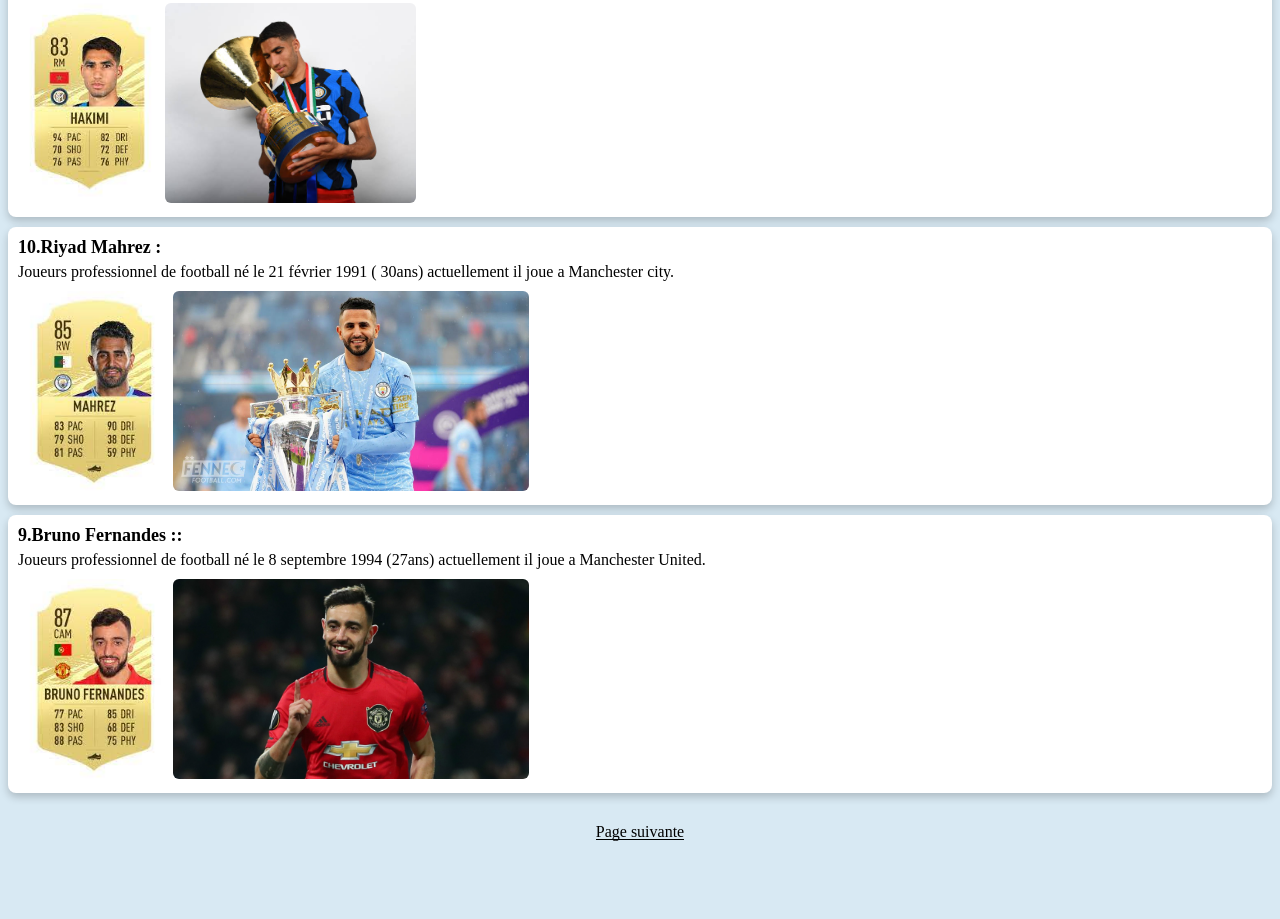
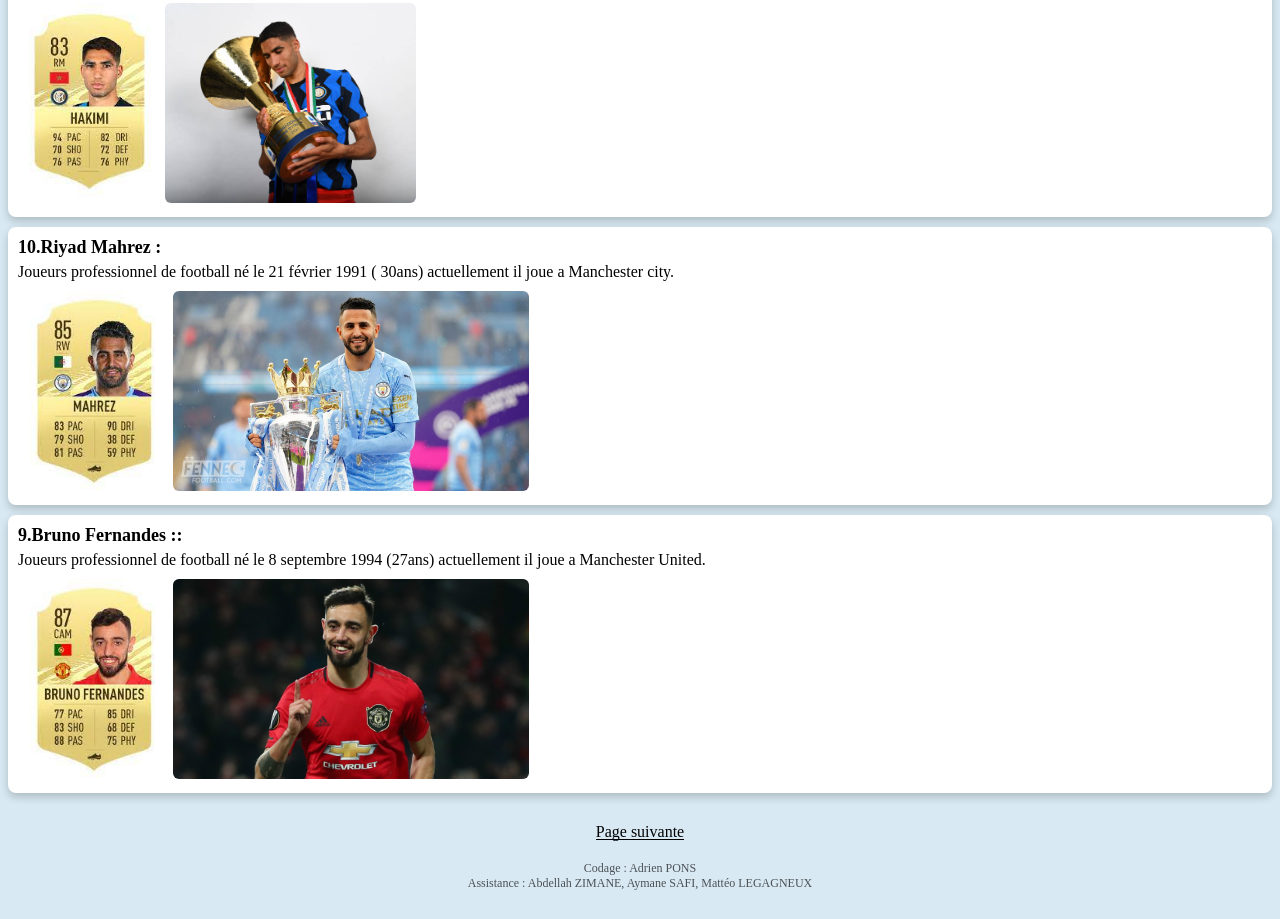
Before and after one commit to matteokeole/Top16Football, a plain HTML site: page index.html in a window 1280 px wide. Shown: the part 1693-2612 px from the top of the page. Before the commit the page ends 2562 px from the top, so only its background shows below. Drawn offline with Linux system fonts and the light colour scheme.

Commit message:
Copyright

```diff
--- a/assets/css/main.css
+++ b/assets/css/main.css
@@ -65,6 +65,12 @@ footer a::before {
 }
 footer a:hover::before {height: 100%}
 
+.copyright {
+	padding-top: 20px;
+	opacity: 0.65;
+	font-size: 12px
+}
+
 /* 600px max */
 @media screen and (max-width: 600px) {
 	h1 {font-size: 29px}
--- a/index.html
+++ b/index.html
@@ -83,6 +83,10 @@
 		</main>
 		<footer>
 			<a href="index2.html">Page suivante</a>
+			<div class="copyright">
+				Codage : Adrien PONS<br>
+				Assistance : Abdellah ZIMANE, Aymane SAFI, Mattéo LEGAGNEUX<br>
+			</div>
 		</footer>
 	</body>
 
```
Also changed, not shown: index2.html (+4 -0 lines).
